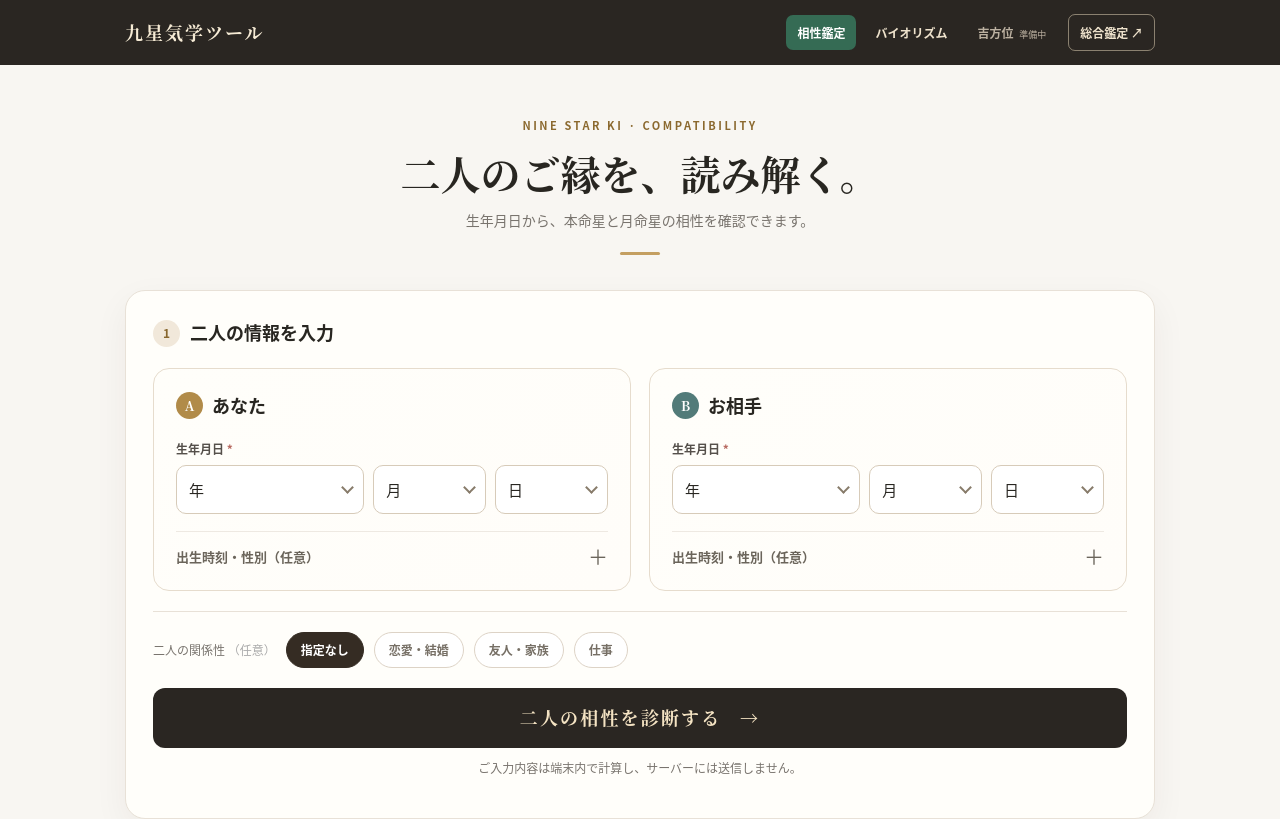
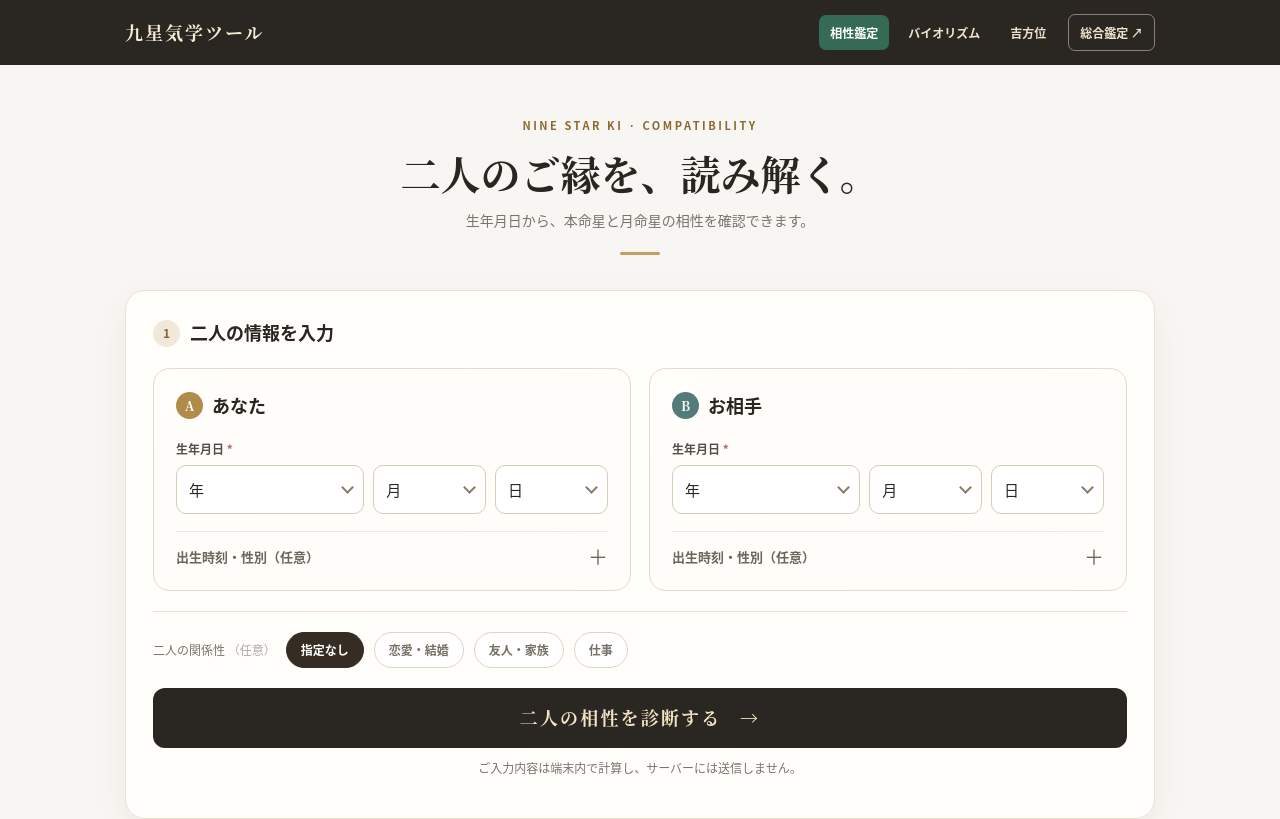
Before and after one commit to Yp465-ck/kyusei-aishou, a plain HTML site: page index.html in a window 1280 px wide. Shown: the top 819 px of the page. Drawn offline with Linux system fonts and the light colour scheme.

Commit message:
Enable 吉方位 navigation to new annual-direction page

```diff
--- a/index.html
+++ b/index.html
@@ -77,7 +77,7 @@
 </style>
 </head>
 <body>
-<header class="topbar"><div class="top-inner"><a class="brand brand-link" href="/" aria-label="九星気学ツール ホーム">九星気学ツール</a><nav class="site-nav" aria-label="九星気学ツールのメニュー"><a href="/" class="nav-item active" aria-current="page">相性鑑定</a><a href="/biorhythm/" class="nav-item">バイオリズム</a><span class="nav-item nav-soon" title="準備中">吉方位 <small>準備中</small></span><a class="nav-item nav-out" href="https://uranai-birthday.vercel.app/" target="_blank" rel="noopener noreferrer">総合鑑定 <span aria-hidden="true">↗</span></a></nav></div></header>
+<header class="topbar"><div class="top-inner"><a class="brand brand-link" href="/" aria-label="九星気学ツール ホーム">九星気学ツール</a><nav class="site-nav" aria-label="九星気学ツールのメニュー"><a href="/" class="nav-item active" aria-current="page">相性鑑定</a><a href="/biorhythm/" class="nav-item">バイオリズム</a><a href="/direction/" class="nav-item">吉方位</a><a class="nav-item nav-out" href="https://uranai-birthday.vercel.app/" target="_blank" rel="noopener noreferrer">総合鑑定 <span aria-hidden="true">↗</span></a></nav></div></header>
 <main class="page">
 <div class="hero"><div class="eyebrow">NINE STAR KI · COMPATIBILITY</div><h1>二人のご縁を、読み解く。</h1><p>生年月日から、本命星と月命星の相性を確認できます。</p><div class="gold-rule"></div></div>
 <section class="glass entry" aria-label="生年月日入力"><h2 class="section-h"><span class="secnum">1</span> 二人の情報を入力</h2><div class="people">
```
